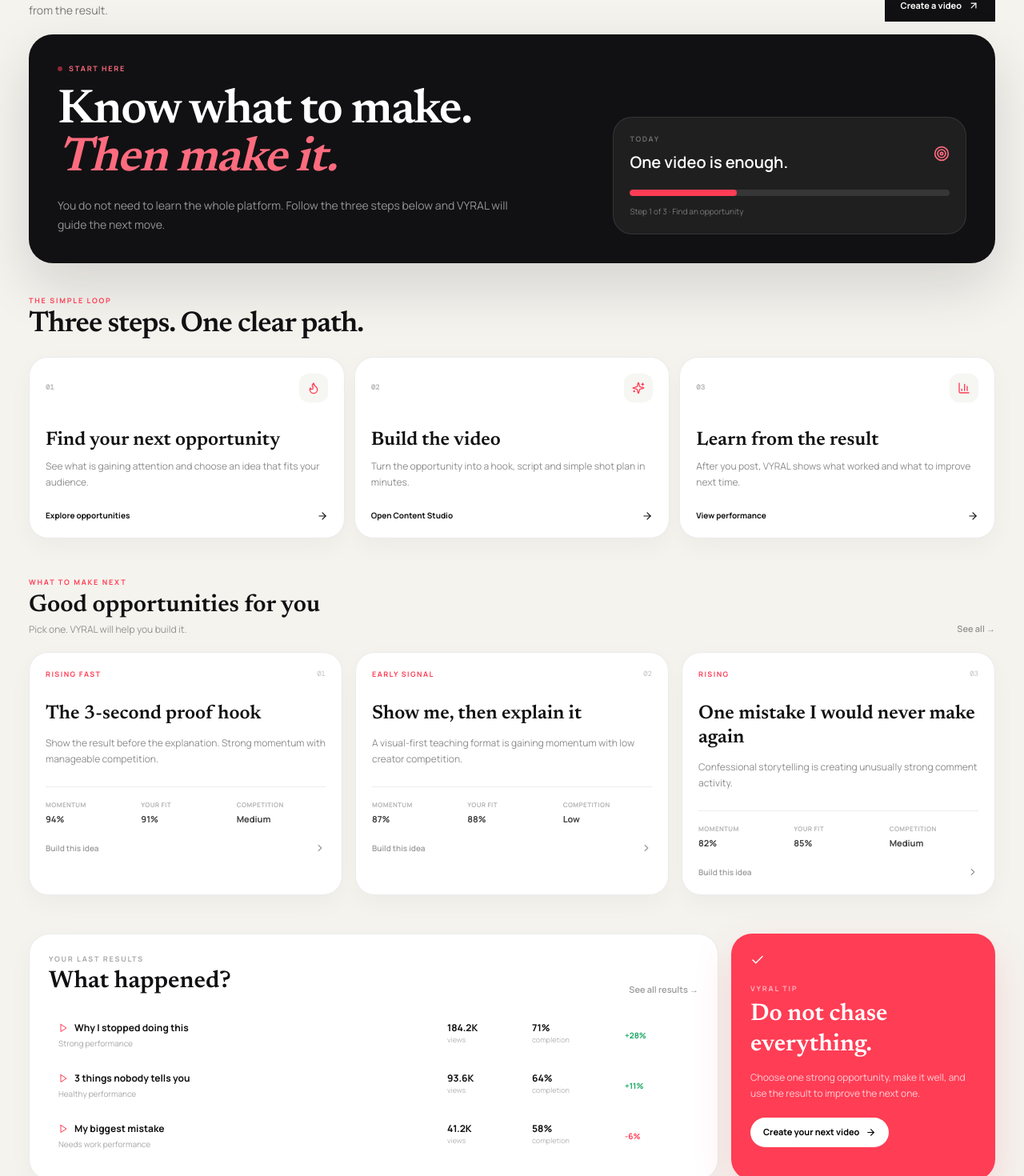
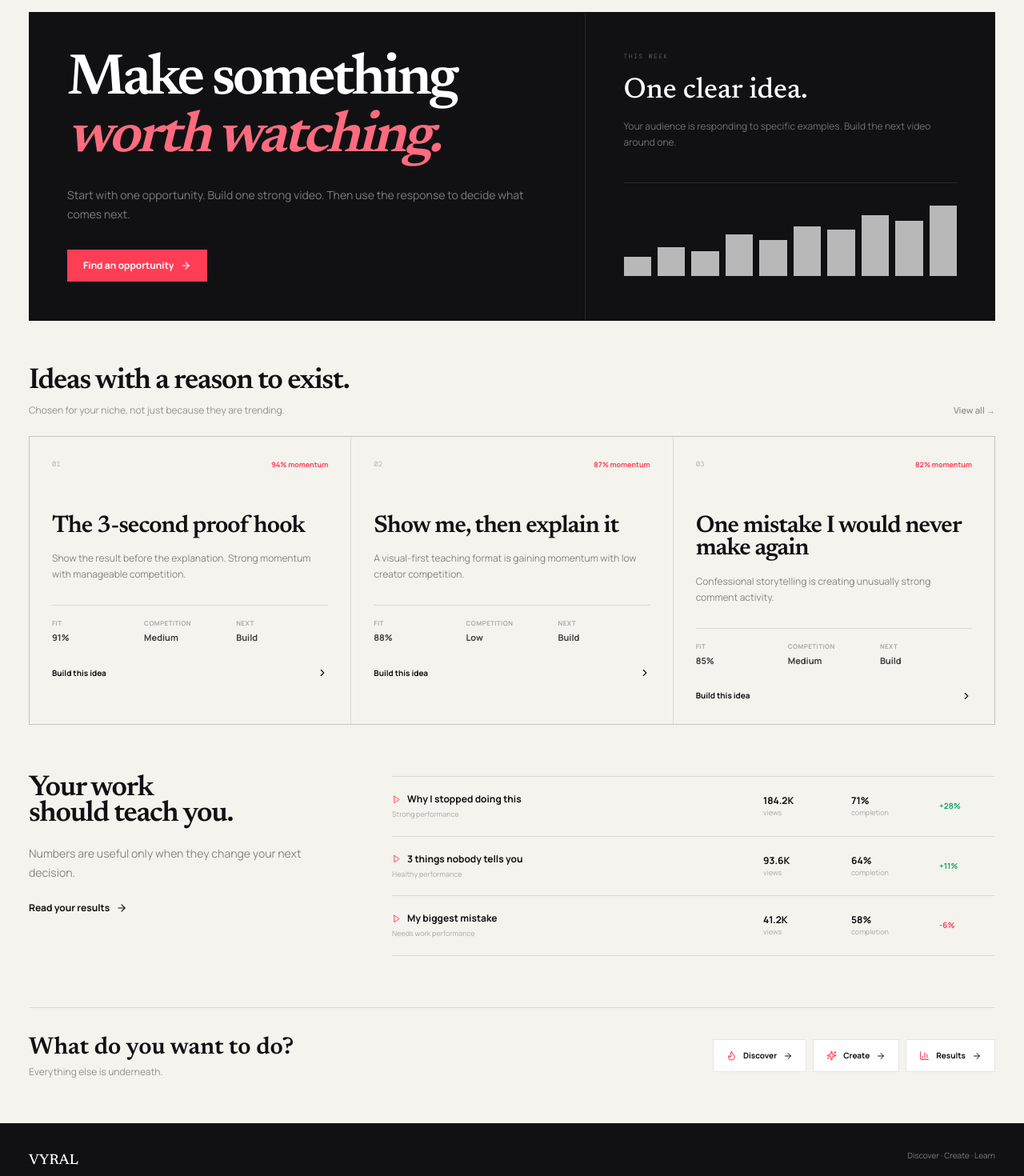
Before and after one commit to Mahiruni/VYRAL, a Next.js app: page /app in a window 1280 px wide. Shown: the part 260-1730 px from the top of the page at 80% size. Built offline with nearby package versions, Linux system fonts and the light colour scheme.

Commit message:
design: bring product home into premium editorial system

```diff
--- a/app/app/page.tsx
+++ b/app/app/page.tsx
@@ -1,17 +1,11 @@
 import Link from 'next/link'
-import { ArrowRight, BarChart3, Check, ChevronRight, Flame, Play, Sparkles, Target, TrendingUp, Zap } from 'lucide-react'
+import { ArrowRight, BarChart3, Check, ChevronRight, Flame, Play, Sparkles } from 'lucide-react'
 import { PageShell } from '@/app/components/page-shell'
 
-const steps = [
-  { n: '01', title: 'Find your next opportunity', text: 'See what is gaining attention and choose an idea that fits your audience.', href: '/trends', action: 'Explore opportunities', icon: Flame },
-  { n: '02', title: 'Build the video', text: 'Turn the opportunity into a hook, script and simple shot plan in minutes.', href: '/studio', action: 'Open Content Studio', icon: Sparkles },
-  { n: '03', title: 'Learn from the result', text: 'After you post, VYRAL shows what worked and what to improve next time.', href: '/analytics', action: 'View performance', icon: BarChart3 },
-]
-
 const opportunities = [
-  { id:'trend-1', tag:'RISING FAST', title:'The 3-second proof hook', description:'Show the result before the explanation. Strong momentum with manageable competition.', velocity:94, fit:91, competition:'Medium' },
-  { id:'trend-2', tag:'EARLY SIGNAL', title:'Show me, then explain it', description:'A visual-first teaching format is gaining momentum with low creator competition.', velocity:87, fit:88, competition:'Low' },
-  { id:'trend-3', tag:'RISING', title:'One mistake I would never make again', description:'Confessional storytelling is creating unusually strong comment activity.', velocity:82, fit:85, competition:'Medium' },
+  { id:'trend-1', title:'The 3-second proof hook', description:'Show the result before the explanation. Strong momentum with manageable competition.', velocity:94, fit:91, competition:'Medium' },
+  { id:'trend-2', title:'Show me, then explain it', description:'A visual-first teaching format is gaining momentum with low creator competition.', velocity:87, fit:88, competition:'Low' },
+  { id:'trend-3', title:'One mistake I would never make again', description:'Confessional storytelling is creating unusually strong comment activity.', velocity:82, fit:85, competition:'Medium' },
 ]
 
 const videos = [
@@ -21,45 +15,28 @@ const videos = [
 ]
 
 export default function Home(){
-  return <PageShell title="Your creator home" description="VYRAL keeps the hard decisions simple: find one good opportunity, make one strong video, then learn from the result.">
-    <section className="rounded-[30px] bg-[#111113] p-6 text-white shadow-[0_28px_70px_rgba(17,17,19,.14)] lg:p-9">
-      <div className="grid gap-8 lg:grid-cols-[1.2fr_.8fr] lg:items-end">
-        <div>
-          <div className="flex items-center gap-2 text-[9px] font-bold uppercase tracking-[.2em] text-[#ff6b7e]"><span className="h-1.5 w-1.5 rounded-full bg-[#ff3d55] pulse-dot"/> Start here</div>
-          <h2 className="mt-4 max-w-3xl font-display text-4xl font-semibold leading-[.96] tracking-[-.025em] lg:text-6xl">Know what to make. <em className="text-[#ff6b7e]">Then make it.</em></h2>
-          <p className="mt-4 max-w-xl text-sm leading-6 text-white/55">You do not need to learn the whole platform. Follow the three steps below and VYRAL will guide the next move.</p>
-        </div>
-        <div className="rounded-[24px] border border-white/10 bg-white/[.06] p-5">
-          <div className="flex items-center justify-between"><div><p className="text-[9px] font-bold uppercase tracking-[.18em] text-white/35">Today</p><p className="mt-2 text-xl font-semibold">One video is enough.</p></div><Target size={20} className="text-[#ff6b7e]"/></div>
-          <div className="mt-5 h-2 overflow-hidden rounded-full bg-white/10"><div className="h-full w-1/3 rounded-full bg-[#ff3d55]"/></div>
-          <p className="mt-3 text-[10px] text-white/40">Step 1 of 3 · Find an opportunity</p>
-        </div>
+  return <PageShell title="Your next move" description="VYRAL puts the decision that matters most in front of you: what should you make next?">
+    <section className="grid gap-0 border-y border-black/10 bg-[#111113] text-white lg:grid-cols-[1.15fr_.85fr]">
+      <div className="p-7 sm:p-9 lg:p-12"><h2 className="max-w-3xl font-display text-5xl font-semibold leading-[.88] tracking-[-.05em] lg:text-7xl">Make something<br /><em className="text-[#ff6b7e]">worth watching.</em></h2><p className="mt-6 max-w-xl text-sm leading-6 text-white/45">Start with one opportunity. Build one strong video. Then use the response to decide what comes next.</p><Link href="/trends" className="mt-8 inline-flex items-center gap-2 bg-[#ff3d55] px-5 py-3 text-xs font-bold text-white transition hover:bg-white hover:text-black">Find an opportunity <ArrowRight size={14}/></Link></div>
+      <div className="border-t border-white/10 p-7 sm:p-9 lg:border-l lg:border-t-0 lg:p-12"><p className="font-mono text-[8px] uppercase tracking-[.18em] text-white/30">This week</p><p className="mt-5 font-display text-4xl leading-none">One clear idea.</p><p className="mt-4 max-w-sm text-xs leading-5 text-white/40">Your audience is responding to specific examples. Build the next video around one.</p><div className="mt-10 flex items-end gap-2 border-t border-white/10 pt-7">{[24,36,31,52,45,62,58,76,69,88].map((h,i)=><span key={i} className="flex-1 bg-white/70" style={{height:`${h}px`}}/>)}</div></div>
+    </section>
+
+    <section className="mt-14">
+      <div className="mb-6 flex items-end justify-between"><div><h2 className="font-display text-4xl font-semibold tracking-[-.035em]">Ideas with a reason to exist.</h2><p className="mt-2 text-xs text-black/40">Chosen for your niche, not just because they are trending.</p></div><Link href="/trends" className="text-[11px] font-semibold text-black/40 hover:text-black">View all →</Link></div>
+      <div className="grid gap-px border border-black/10 bg-black/10 lg:grid-cols-3">
+        {opportunities.map((o,i)=><Link href={`/studio?trend=${o.id}`} key={o.id} className="group bg-[#f4f3ee] p-6 transition hover:bg-white lg:p-7"><div className="flex items-center justify-between"><span className="font-mono text-[9px] text-black/25">0{i+1}</span><span className="text-[9px] font-bold text-[#ff3d55]">{o.velocity}% momentum</span></div><h3 className="mt-14 font-display text-3xl font-semibold leading-[.95] tracking-[-.03em]">{o.title}</h3><p className="mt-4 text-xs leading-5 text-black/45">{o.description}</p><div className="mt-7 grid grid-cols-3 border-t border-black/10 pt-4"><Metric label="Fit" value={`${o.fit}%`}/><Metric label="Competition" value={o.competition}/><Metric label="Next" value="Build"/></div><div className="mt-7 flex items-center justify-between text-[10px] font-bold"><span>Build this idea</span><ChevronRight size={14} className="transition group-hover:translate-x-1 group-hover:text-[#ff3d55]"/></div></Link>)}
       </div>
     </section>
 
-    <section className="mt-10">
-      <div className="mb-5"><p className="text-[9px] font-bold uppercase tracking-[.2em] text-[#ff3d55]">THE SIMPLE LOOP</p><h2 className="mt-1 font-display text-3xl font-semibold tracking-tight lg:text-4xl">Three steps. One clear path.</h2></div>
-      <div className="grid gap-3 lg:grid-cols-3">
-        {steps.map(({n,title,text,href,action,icon:Icon})=><Link href={href} key={n} className="group rounded-[24px] border border-black/[.08] bg-white p-5 shadow-[0_10px_30px_rgba(17,17,19,.035)] interactive">
-          <div className="flex items-center justify-between"><span className="font-mono text-[9px] font-bold text-black/25">{n}</span><span className="grid h-9 w-9 place-items-center rounded-xl bg-[#f6f6f2] text-[#ff3d55]"><Icon size={16}/></span></div>
-          <h3 className="mt-8 font-display text-2xl font-semibold leading-tight">{title}</h3><p className="mt-2 text-xs leading-5 text-black/45">{text}</p>
-          <div className="mt-6 flex items-center justify-between text-[10px] font-bold"><span>{action}</span><ArrowRight size={14} className="transition group-hover:translate-x-1 group-hover:text-[#ff3d55]"/></div>
-        </Link>)}
+    <section className="mt-16 grid gap-12 lg:grid-cols-[.7fr_1.3fr]">
+      <div><h2 className="font-display text-4xl font-semibold leading-[.9] tracking-[-.035em]">Your work<br />should teach you.</h2><p className="mt-5 max-w-sm text-sm leading-6 text-black/45">Numbers are useful only when they change your next decision.</p><Link href="/analytics" className="mt-6 inline-flex items-center gap-2 text-xs font-bold">Read your results <ArrowRight size={14}/></Link></div>
+      <div className="border-t border-black/10">
+        {videos.map(v=><div key={v.title} className="grid grid-cols-[1fr_auto] gap-5 border-b border-black/10 py-5 md:grid-cols-[1fr_90px_90px_70px] md:items-center"><div><div className="flex items-center gap-2"><Play size={11} className="text-[#ff3d55]"/><p className="text-xs font-bold">{v.title}</p></div><p className="mt-1 text-[9px] text-black/30">{v.status} performance</p></div><div className="hidden md:block"><p className="text-xs font-bold">{v.views}</p><p className="text-[9px] text-black/30">views</p></div><div className="hidden md:block"><p className="text-xs font-bold">{v.completion}%</p><p className="text-[9px] text-black/30">completion</p></div><span className={`self-center text-[10px] font-bold ${v.delta.startsWith('+')?'text-[#19a865]':'text-[#ff3d55]'}`}>{v.delta}</span></div>)}
       </div>
     </section>
 
-    <section className="mt-12">
-      <div className="mb-5 flex items-end justify-between"><div><p className="text-[9px] font-bold uppercase tracking-[.2em] text-[#ff3d55]">WHAT TO MAKE NEXT</p><h2 className="mt-1 font-display text-3xl font-semibold">Good opportunities for you</h2><p className="mt-1 text-xs text-black/40">Pick one. VYRAL will help you build it.</p></div><Link href="/trends" className="text-[11px] font-semibold text-black/40 hover:text-black">See all →</Link></div>
-      <div className="grid gap-4 lg:grid-cols-3">{opportunities.map((o,i)=><Link href={`/studio?trend=${o.id}`} key={o.id} className="group rounded-[24px] border border-black/[.08] bg-white p-5 shadow-[0_10px_30px_rgba(17,17,19,.035)] interactive"><div className="flex items-center justify-between"><span className="text-[9px] font-bold tracking-[.16em] text-[#ff3d55]">{o.tag}</span><span className="font-mono text-[9px] text-black/25">0{i+1}</span></div><h3 className="mt-7 font-display text-2xl font-semibold leading-tight">{o.title}</h3><p className="mt-3 text-xs leading-5 text-black/45">{o.description}</p><div className="mt-6 grid grid-cols-3 gap-2 border-t border-black/[.07] pt-4"><Metric label="Momentum" value={`${o.velocity}%`}/><Metric label="Your fit" value={`${o.fit}%`}/><Metric label="Competition" value={o.competition}/></div><div className="mt-5 flex items-center justify-between text-[10px] font-semibold text-black/40"><span>Build this idea</span><ChevronRight size={14} className="transition group-hover:translate-x-1 group-hover:text-[#ff3d55]"/></div></Link>)}</div>
-    </section>
-
-    <section className="mt-12 grid gap-4 xl:grid-cols-[1fr_330px]">
-      <div className="rounded-[26px] border border-black/[.08] bg-white p-5 shadow-[0_10px_30px_rgba(17,17,19,.035)] lg:p-6"><div className="flex items-end justify-between"><div><p className="text-[9px] font-bold uppercase tracking-[.2em] text-black/35">YOUR LAST RESULTS</p><h2 className="mt-1 font-display text-3xl font-semibold">What happened?</h2></div><Link href="/analytics" className="text-[11px] font-semibold text-black/40 hover:text-black">See all results →</Link></div><div className="mt-5 space-y-1">{videos.map(v=><div key={v.title} className="grid grid-cols-[1fr_auto] gap-4 rounded-2xl p-3 transition hover:bg-[#f6f6f2] md:grid-cols-[1fr_90px_100px_80px]"><div className="min-w-0"><div className="flex items-center gap-2"><Play size={12} className="text-[#ff3d55]"/><p className="truncate text-xs font-bold">{v.title}</p></div><p className="mt-1 text-[10px] text-black/35">{v.status} performance</p></div><div className="hidden md:block"><p className="text-xs font-bold">{v.views}</p><p className="text-[9px] text-black/30">views</p></div><div className="hidden md:block"><p className="text-xs font-bold">{v.completion}%</p><p className="text-[9px] text-black/30">completion</p></div><span className={`self-center text-[10px] font-bold ${v.delta.startsWith('+')?'text-[#19a865]':'text-[#ff3d55]'}`}>{v.delta}</span></div>)}</div></div>
-      <div className="rounded-[26px] bg-[#ff3d55] p-6 text-white shadow-[0_20px_50px_rgba(255,61,85,.16)] interactive"><Check size={18}/><p className="mt-5 text-[9px] font-bold uppercase tracking-[.2em] text-white/60">VYRAL tip</p><h3 className="mt-2 font-display text-3xl font-semibold leading-tight">Do not chase everything.</h3><p className="mt-3 text-xs leading-5 text-white/75">Choose one strong opportunity, make it well, and use the result to improve the next one.</p><Link href="/studio" className="mt-5 inline-flex items-center gap-2 rounded-full bg-white px-4 py-2.5 text-[11px] font-bold text-black">Create your next video <ArrowRight size={13}/></Link></div>
-    </section>
-
-    <section className="mt-12 grid gap-3 sm:grid-cols-3"><Quick icon={Flame} title="Discover" text="Find ideas worth making" href="/trends"/><Quick icon={Sparkles} title="Create" text="Build your next video" href="/studio"/><Quick icon={BarChart3} title="Improve" text="Learn from your results" href="/analytics"/></section>
+    <section className="mt-16 border-t border-black/10 pt-8"><div className="flex flex-col gap-5 sm:flex-row sm:items-center sm:justify-between"><div><h2 className="font-display text-3xl font-semibold">What do you want to do?</h2><p className="mt-1 text-xs text-black/40">Everything else is underneath.</p></div><div className="flex flex-wrap gap-2"><Quick icon={Flame} title="Discover" href="/trends"/><Quick icon={Sparkles} title="Create" href="/studio"/><Quick icon={BarChart3} title="Results" href="/analytics"/></div></div></section>
   </PageShell>
 }
 function Metric({label,value}:{label:string;value:string}){return <div><p className="text-[8px] font-bold uppercase tracking-wider text-black/30">{label}</p><p className="mt-1 text-[11px] font-bold text-black/75">{value}</p></div>}
-function Quick({icon:Icon,title,text,href}:{icon:any;title:string;text:string;href:string}){return <Link href={href} className="group rounded-[22px] border border-black/[.08] bg-white p-5 shadow-[0_10px_30px_rgba(17,17,19,.035)] interactive"><Icon size={17} className="text-[#ff3d55]"/><div className="mt-7 flex items-center justify-between"><div><p className="text-xs font-bold">{title}</p><p className="mt-1 text-[10px] text-black/35">{text}</p></div><ArrowRight size={14} className="text-black/25 transition group-hover:translate-x-0.5 group-hover:text-black"/></div></Link>}
+function Quick({icon:Icon,title,href}:{icon:any;title:string;href:string}){return <Link href={href} className="group inline-flex items-center gap-2 border border-black/10 bg-white px-4 py-3 text-[10px] font-bold transition hover:border-black hover:bg-black hover:text-white"><Icon size={13} className="text-[#ff3d55] group-hover:text-white"/>{title}<ArrowRight size={12} className="transition group-hover:translate-x-0.5"/></Link>}
```
